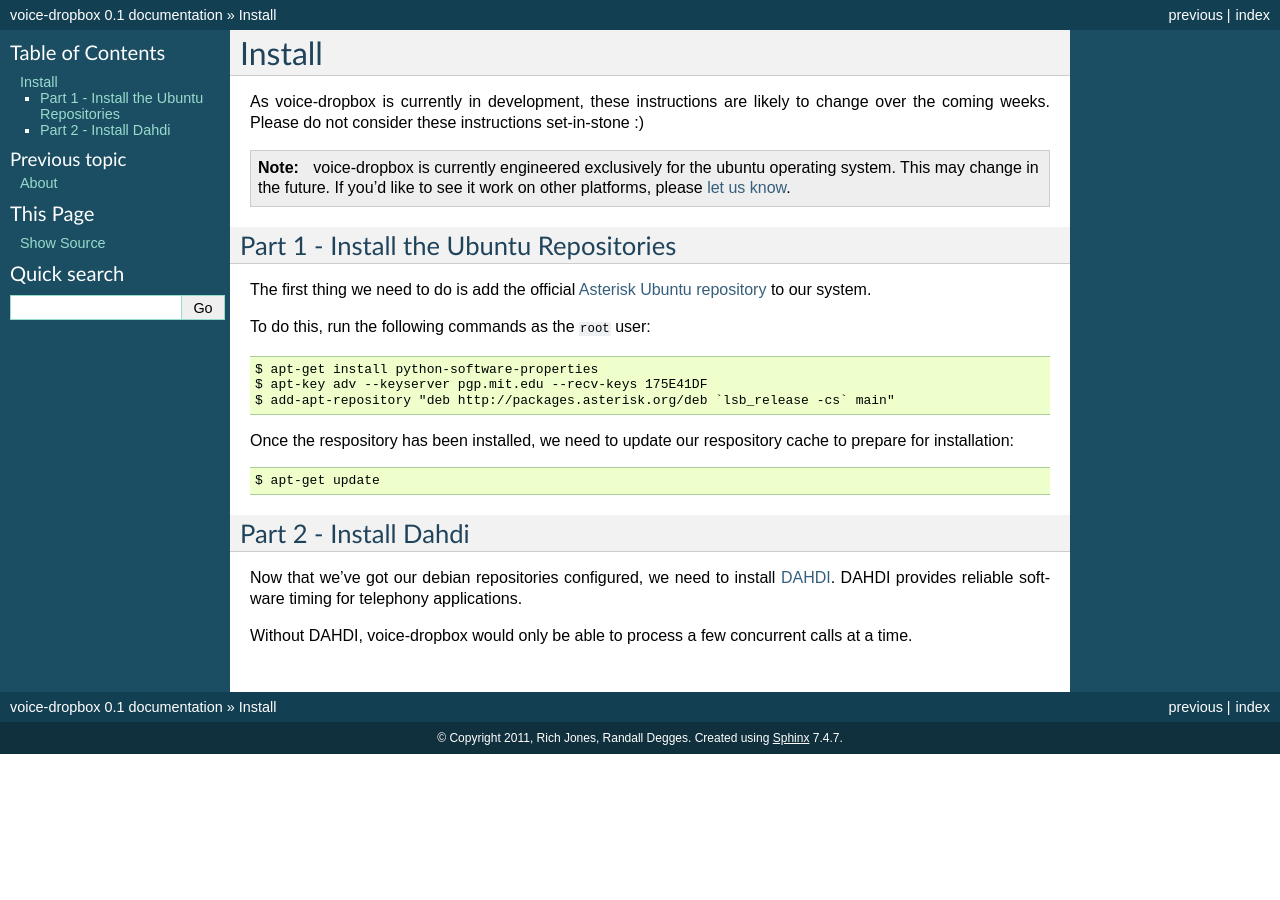
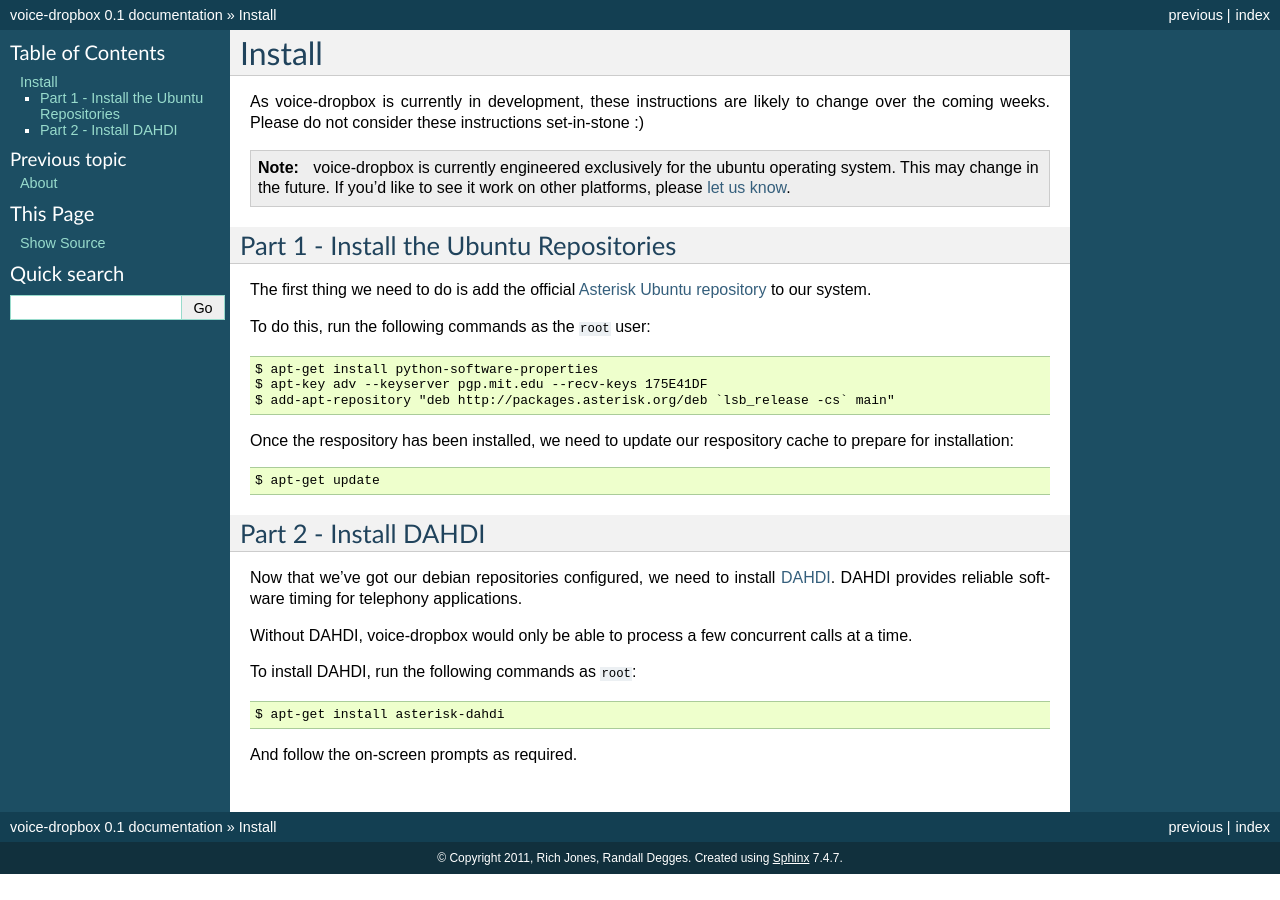
Before and after one commit to Miserlou/Voice-Dropbox, a Sphinx documentation site: the page built from docs/install.rst, in a window 1280 px wide. Built offline with Sphinx 7.4.7, drawn with Linux system fonts in a browser that asks for light colours.

Commit message:
Adding in DAHDI install instructions.

```diff
--- a/docs/install.rst
+++ b/docs/install.rst
@@ -32,7 +32,7 @@
     $ apt-get update
 
 **********************
-Part 2 - Install Dahdi
+Part 2 - Install DAHDI
 **********************
 
 Now that we've got our debian repositories configured, we need to install
@@ -41,3 +41,9 @@
 
 Without DAHDI, voice-dropbox would only be able to process a few concurrent
 calls at a time.
+
+To install DAHDI, run the following commands as ``root``::
+
+    $ apt-get install asterisk-dahdi
+
+And follow the on-screen prompts as required.
```
